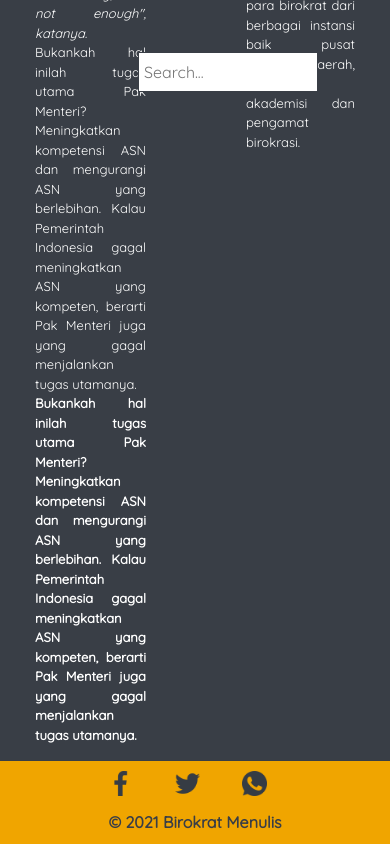
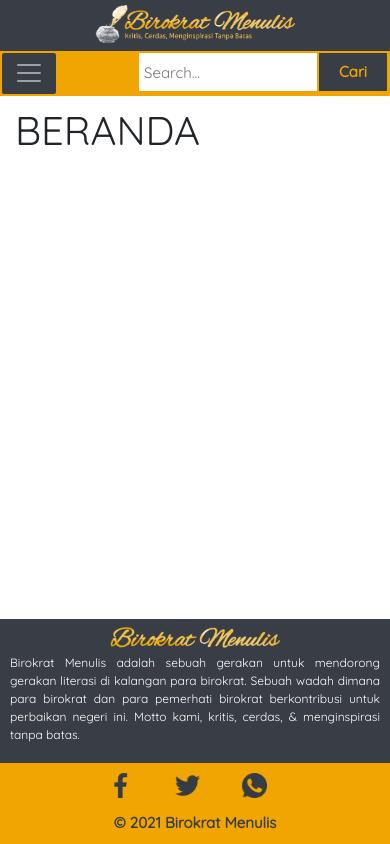
Before and after one commit to daffamaul30/FE-BM, a React (Create React App) app: page / in a window 390 px wide. Built offline with nearby package versions, Linux system fonts and the light colour scheme.

Commit message:
UPDATE: Navbar

```diff
--- a/public/index.html
+++ b/public/index.html
@@ -2,7 +2,7 @@
 <html lang="en">
   <head>
     <meta charset="utf-8" />
-    <link rel="icon" href="%PUBLIC_URL%/favicon.ico" />
+    <link rel="shortcut icon" href="%PUBLIC_URL%/BM.png">
     <meta name="viewport" content="width=device-width, initial-scale=1" />
     <meta name="theme-color" content="#000000" />
     <meta
--- a/src/App.css
+++ b/src/App.css
@@ -1,3 +1,8 @@
 .App {
   text-align: center;
 }
+
+.container {
+  padding-top: 10px;
+  padding-bottom: 10px;
+}
--- a/src/App.js
+++ b/src/App.js
@@ -28,6 +28,7 @@ function App() {
   return (
     <Router>
       <HeaderVisitor />
+      <div className="container">
         <Switch>
           {routes.map((route) => {
             if (route.isPublic) {
@@ -48,6 +49,7 @@ function App() {
             );
           })}
         </Switch>
+      </div>
       <Footer />
     </Router>
   );
--- a/src/components/footer/index.js
+++ b/src/components/footer/index.js
@@ -36,23 +36,17 @@ const Footer = () => {
   return (
     <footer>
       <div className="jumbotron">
-        <div>
-          <div className="bottom-info row">
-            <div className="col">
-              <img
-                className="second-logo"
-                alt="birokrat menulis"
-                src={Second}
-              />
-              <p>
-                Birokrat Menulis adalah sebuah gerakan untuk mendorong gerakan
-                literasi di kalangan para birokrat. Sebuah wadah dimana para
-                birokrat dan para pemerhati birokrat berkontribusi untuk
-                perbaikan negeri ini. Motto kami, kritis, cerdas, &
-                menginspirasi tanpa batas.
-              </p>
-            </div>
-            <div className="col">
+        {/* <div className="bottom-info row"> */}
+        <div className="bottom-info">
+          <img className="second-logo" alt="birokrat menulis" src={Second} />
+          <p>
+            Birokrat Menulis adalah sebuah gerakan untuk mendorong gerakan
+            literasi di kalangan para birokrat. Sebuah wadah dimana para
+            birokrat dan para pemerhati birokrat berkontribusi untuk perbaikan
+            negeri ini. Motto kami, kritis, cerdas, & menginspirasi tanpa batas.
+          </p>
+        </div>
+        {/* <div className="col">
               <h4 id="title-perspektif-penulis">Perspektif Penulis</h4>
               <p>
                 Pak Menteri Pendayagunaan Aparatur Negara dan Reformasi
@@ -86,9 +80,8 @@ const Footer = () => {
                 berbagai instansi baik pusat maupun daerah, beberapa akademisi
                 dan pengamat birokrasi.
               </p>
-            </div>
-          </div>
-        </div>
+            </div> */}
+        {/* </div> */}
       </div>
       <div className="copyright-socmed">
         <div className="socmed row">{socmed}</div>
--- a/src/components/footer/style.css
+++ b/src/components/footer/style.css
@@ -61,18 +61,28 @@ footer {
   transform: scaleX(1);
 }
 
-.bottom-info .col {
+.bottom-info {
   padding-left: 50px;
   padding-right: 50px;
-  margin-top: 10px;
+  padding-top: 10px;
+  padding-bottom: 10px;
+  width: 40%;
+  font-weight: lighter;
+  margin: auto;
+  font-size: 13px;
 }
 
-.bottom-info .col p {
+.bottom-info p {
+  text-align: justify;
+  margin-top: 5px;
+}
+
+/* .bottom-info .col p {
   text-align: justify;
   font-size: small;
   font-weight: normal;
   margin-top: 10px;
-}
+} */
 
 .second-logo {
   width: 170px !important;
@@ -100,6 +110,16 @@ footer {
     right: 0;
     margin-right: 0px;
   }
+  .bottom-info {
+    padding-left: 10px;
+    padding-right: 10px;
+    padding-top: 7px;
+    padding-bottom: 3px;
+    width: 100%;
+    font-weight: lighter;
+    margin: auto;
+    font-size: 12px;
+  }
 }
 
 @media only screen and (max-width: 300px) {
@@ -113,4 +133,14 @@ footer {
     right: 0;
     margin-right: 0px;
   }
+  .bottom-info {
+    padding-left: 10px;
+    padding-right: 10px;
+    padding-top: 7px;
+    padding-bottom: 3px;
+    width: 100%;
+    font-weight: lighter;
+    margin: auto;
+    font-size: 10px;
+  }
 }
--- a/src/components/headerVisitor/style.css
+++ b/src/components/headerVisitor/style.css
@@ -13,6 +13,7 @@
 .navbar {
   background-color: var(--secondary-color);
   padding: 0;
+  height: 40px;
 }
 
 .nav-link {
@@ -50,10 +51,11 @@ button.navbar-toggler {
   margin-right: 50px;
   background: var(--primary-color);
 }
+
 #input-search,
 #submit-search {
   height: 40px;
-  border: 1px solid var(--primary-color);
+  border: 1px solid var(--secondary-color);
 }
 
 input[type='search'] {
@@ -77,15 +79,13 @@ input[type='search'] {
   background: var(--primary-color);
   color: var(--secondary-color);
 }
+
 input:not(:placeholder-shown) {
   width: calc(100% - var(--search-btn-width));
 }
 
 /* Responsive */
 @media only screen and (max-width: 800px) {
-  :root {
-    --search-btn-width: 55px;
-  }
   #input-search {
     width: 180px !important;
   }
@@ -94,12 +94,6 @@ input:not(:placeholder-shown) {
     top: 0;
     margin-top: 1.5px;
     margin-right: 2px;
-  }
-  /* #submit-search {
-    width: 55px;
-  } */
-  input:not(:placeholder-shown) {
-    width: calc(100% - var(--search-btn-width));
   }
   .logo img {
     width: 200px;
@@ -113,6 +107,9 @@ input:not(:placeholder-shown) {
   }
   .nav-item:last-child {
     border-bottom: 0px;
+  }
+  .navbar{
+    height: 45px;
   }
 }
 
@@ -146,4 +143,7 @@ input:not(:placeholder-shown) {
   .nav-item:last-child {
     border-bottom: 0px;
   }
+  .navbar{
+    height: 45px;
+  }
 }
--- a/src/pages/beranda/index.js
+++ b/src/pages/beranda/index.js
@@ -1,7 +1,11 @@
 import React from 'react';
 
 const Beranda = () => {
-  return <h1>BERANDA</h1>;
+  return (
+    <>
+      <h1>BERANDA</h1>
+    </>
+  );
 };
 
 export default Beranda;
--- a/src/utils/base.css
+++ b/src/utils/base.css
@@ -8,4 +8,5 @@
 
 body {
   font-family: Quicksand;
+  font-size: 15px;
 }
```
Also changed, not shown: public/BM.png (added). Lines whose indentation alone changed are shown as unchanged.
